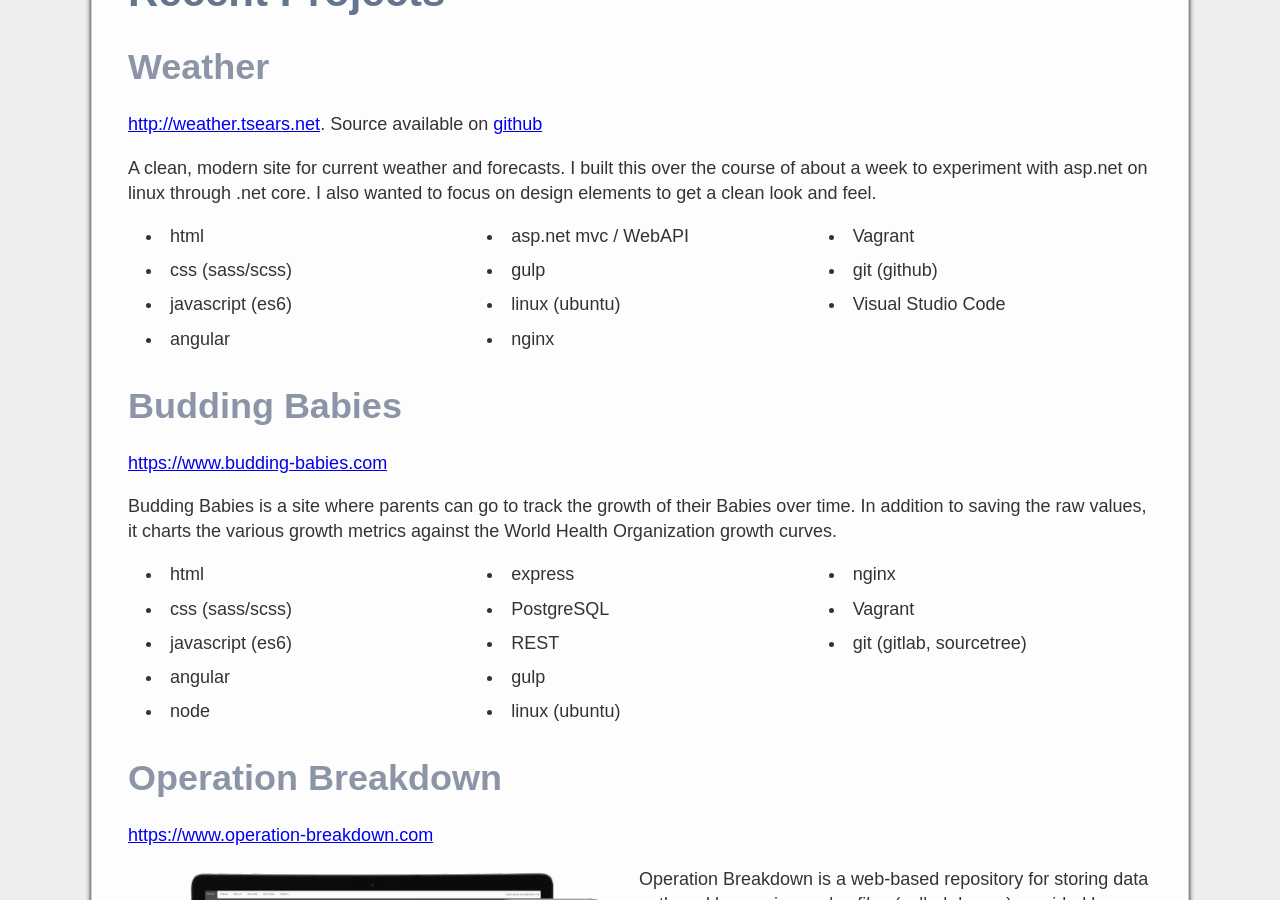
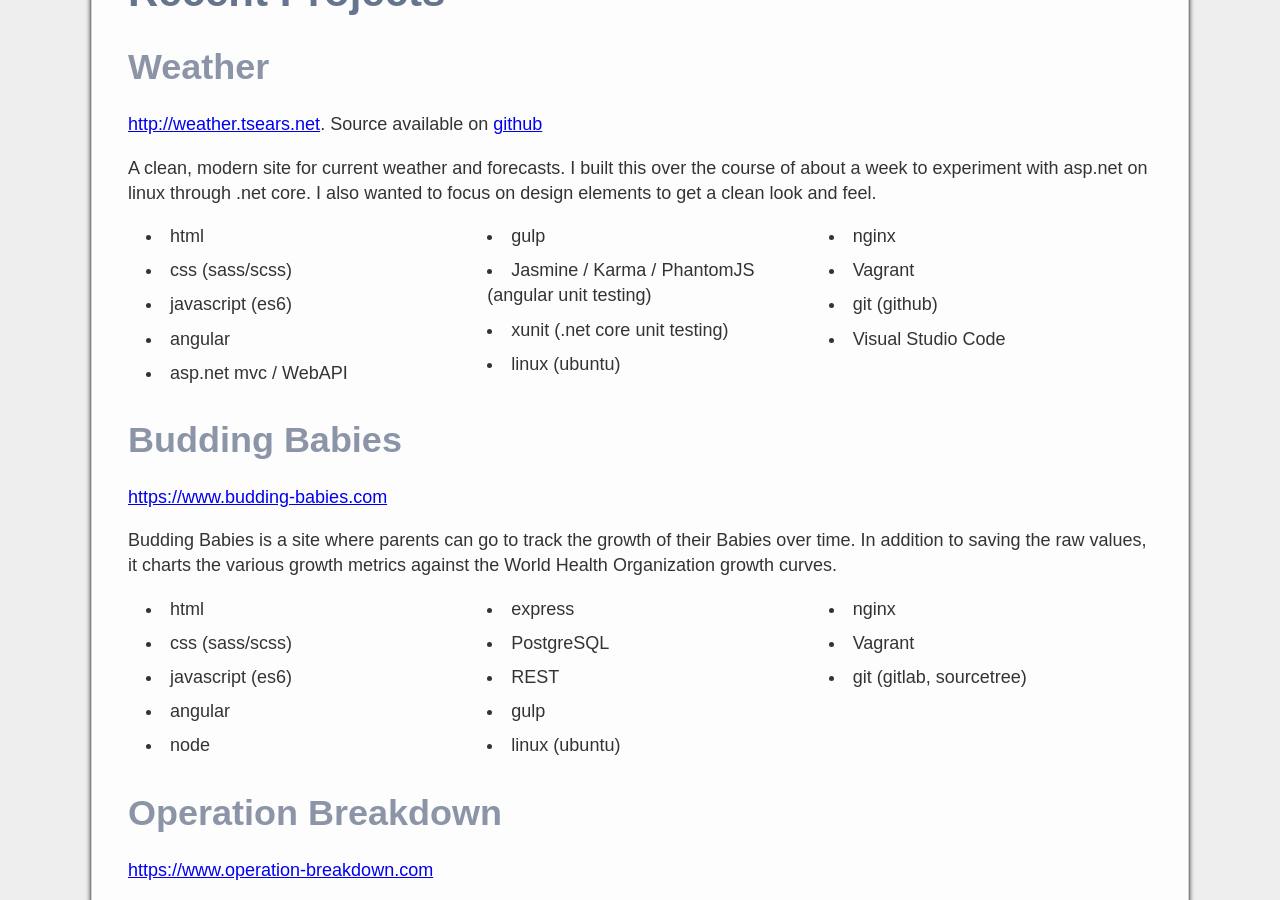
Before and after one commit to tsears/tsears.github.io, a Jekyll site: the page built from index.md, in a window 1280 px wide and 900 px high, scrolled down 1164 px. Built offline with Jekyll 4.4.1, drawn with Linux system fonts in a browser that asks for light colours; comment, search, counter and statistics services are not loaded; our own code applies the rules of GitHub Pages for plain Markdown files.

Commit message:
Added bullet points for unit testing

```diff
--- a/index.md
+++ b/index.md
@@ -38,6 +38,8 @@ to focus on design elements to get a clean look and feel.
 * angular
 * asp.net mvc / WebAPI
 * gulp
+* Jasmine / Karma / PhantomJS (angular unit testing)
+* xunit (.net core unit testing)
 * linux (ubuntu)
 * nginx
 * Vagrant
```
